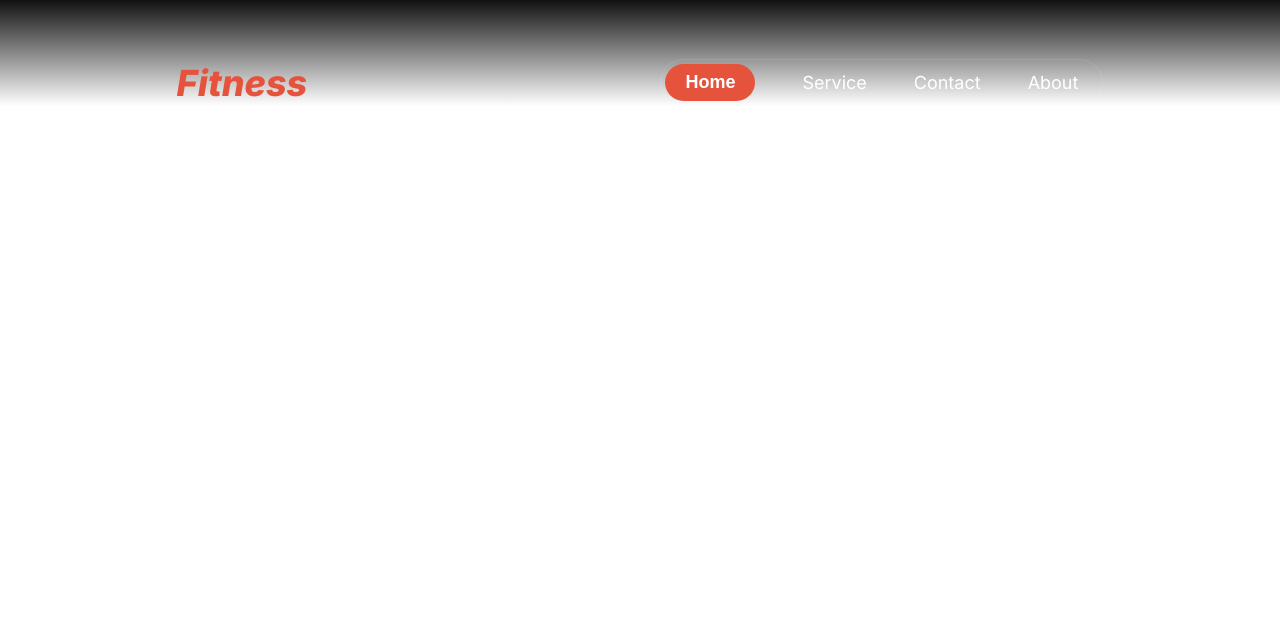
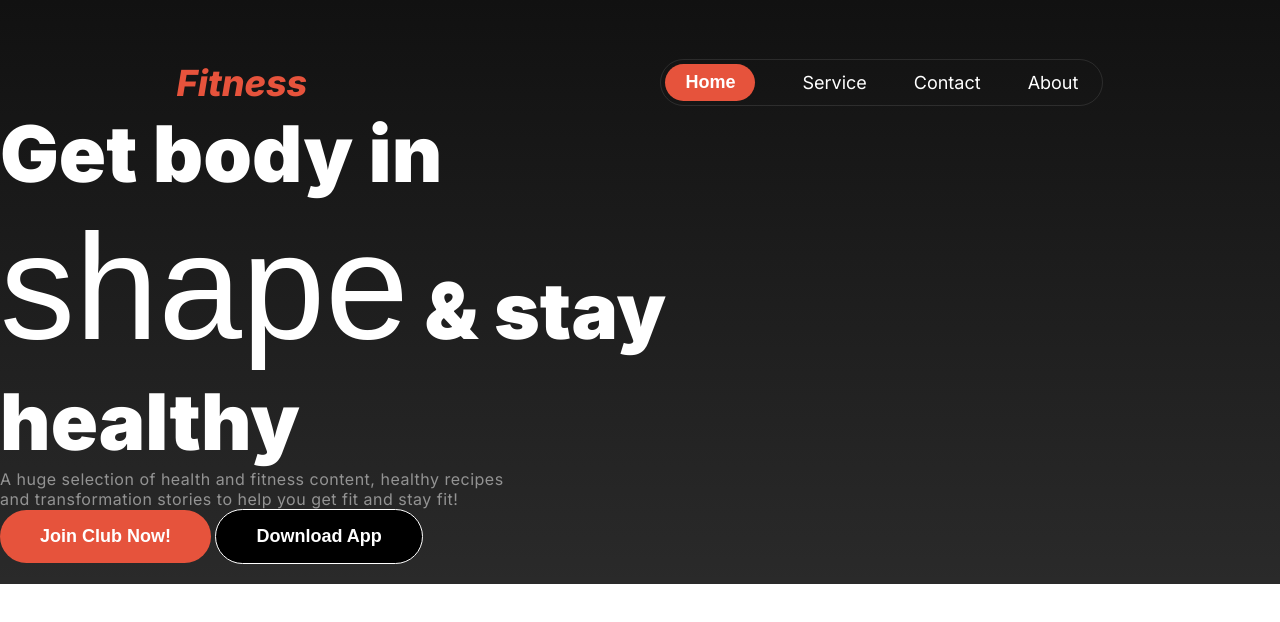
Before and after one commit to Musfiq708/Versatile_Ui_A2, a plain HTML site: page index.html in a window 1280 px wide. Drawn offline with Linux system fonts and the light colour scheme; a web font is replaced by a local one.

Commit message:
something done

```diff
--- a/Css/styles.css
+++ b/Css/styles.css
@@ -10,8 +10,7 @@ body {
 
 /* header part starts */
 .header {
-    background: linear-gradient(180.00deg, rgb(17, 17, 17), rgba(119, 119, 119, 0) 100%);
-
+    background: linear-gradient(180deg, #111111, #000000d5 100%);
 
 }
 
@@ -77,6 +76,52 @@ body {
     font-size: 18px;
     font-weight: 400;
 }
+
+.shape-title {
+
+    font-size: 78px;
+    text-align: left;
+    font-weight: 900;
+    color: white;
+
+
+}
+
+.span-shape {
+    font-family: 'Miama', sans-serif;
+    font-size: 150px;
+    font-weight: 400;
+
+}
+
+.title-text-description {
+    color: rgba(255, 255, 255, 0.5);
+    font-family: Inter;
+    font-size: 16px;
+    font-weight: 400;
+    letter-spacing: 0.5px;
+    text-align: left;
+}
+
+.join_Button {
+    border-radius: 42px;
+    background-color: #E6533C;
+    padding: 16px 40px 16px 40px;
+    color: #FFFFFF;
+    border: none;
+    font-size: 18px;
+    font-weight: 600;
+}
+.download_Button{
+    background-color: black;
+    border: 1px solid white;
+    padding: 16px 40px 16px 40px;
+    border-radius: 42px;
+    color: #FFFFFF;
+    font-size: 18px;
+    font-weight: 600;
+}
+
 /* header part ends  */
 
 @media screen and (max-width: 576px) {
--- a/index.html
+++ b/index.html
@@ -34,9 +34,22 @@
             </div>
         </nav>
         <section>
-
-            <div></div>
-            <div></div>
+            <div class="title-text_part">
+                <div class="title-box">
+                    <h1 class="shape-title">Get body in<br><span class="span-shape">shape</span> & stay<br>healthy</h1>
+                </div>
+                <P class="title-text-description">A huge selection of health and fitness content, healthy recipes<br>and
+                    transformation stories to help you get fit and stay fit!</P>
+                <div class="two-button">
+                    <button class="join_Button">Join Club Now!</button>
+                    <button class="download_Button">Download App</button>
+                </div>
+            </div>
+            <div class="model_container">
+                <img src="" alt="">
+                <div></div>
+                <div></div>
+            </div>
         </section>
     </header>
     <main>
```
Lines whose indentation alone changed are shown as unchanged.
